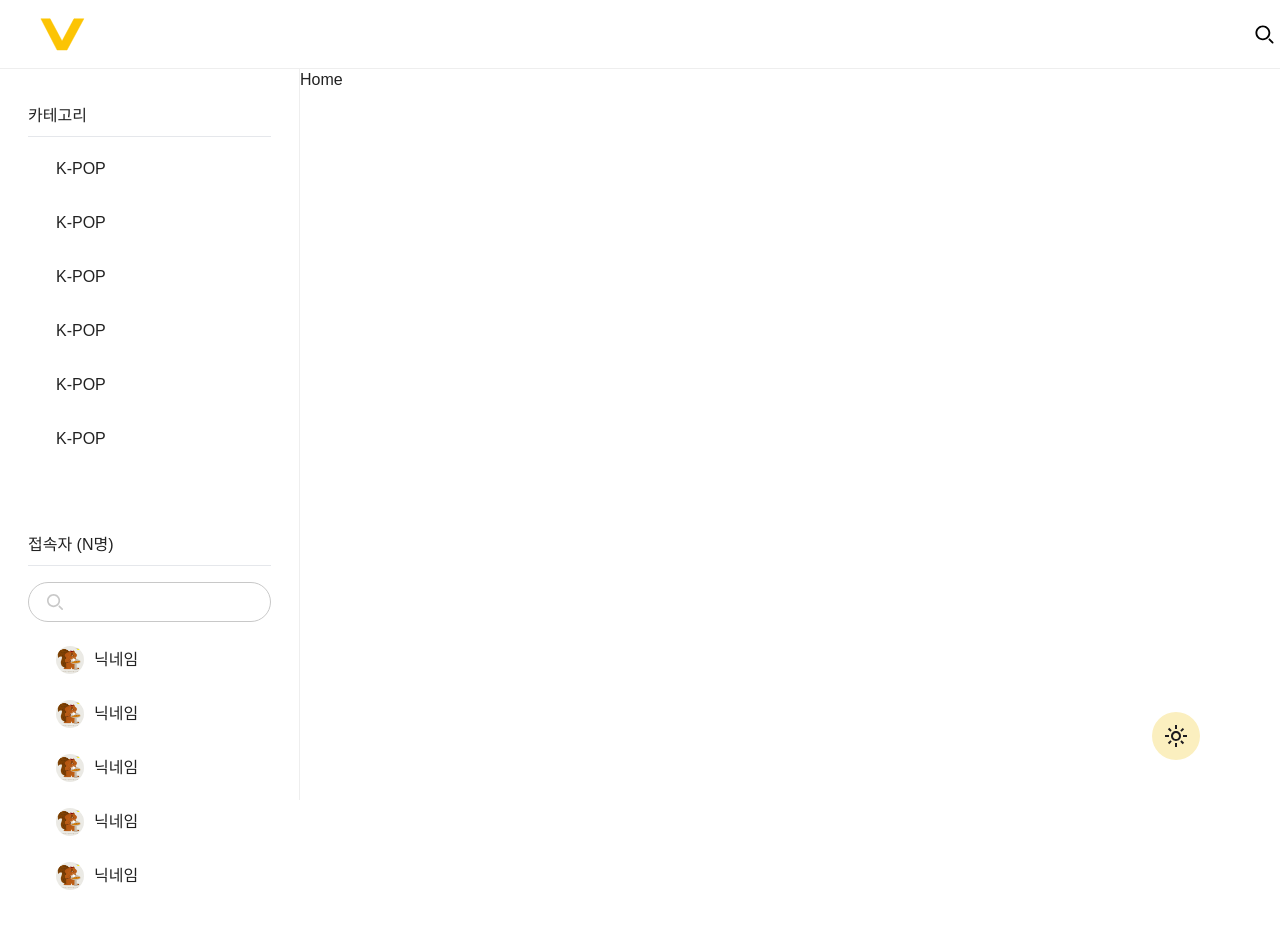
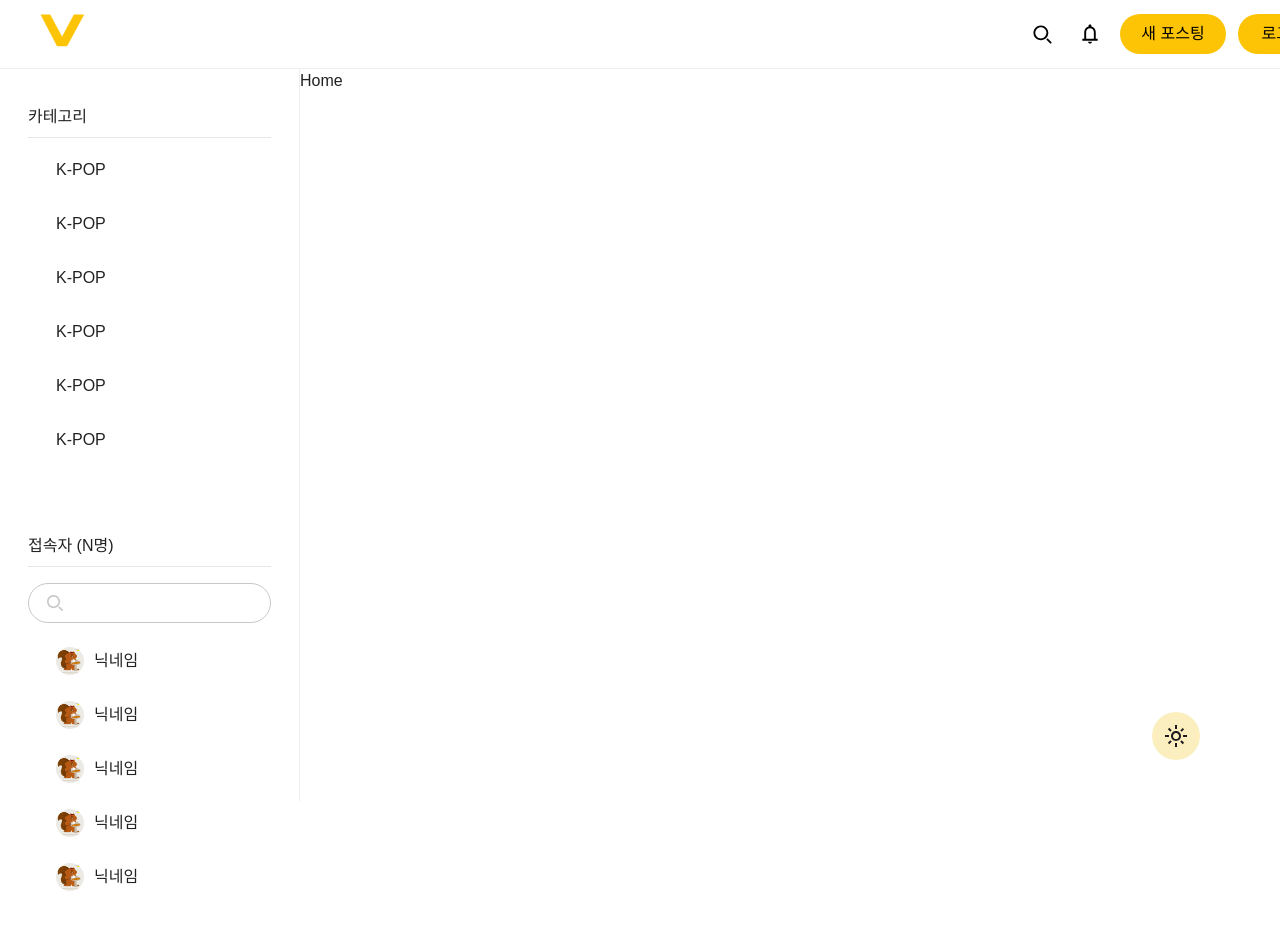
Before and after one commit to 5-rai/vive, a React (Vite) app: page / in a window 1280 px wide. Shown: the top 930 px of the page. Built offline with nearby package versions, Linux system fonts and the light colour scheme.

Commit message:
style: 헤더 퍼블리싱 보안 - 불필요한 스타일 관련 코드 제거 및 수정

```diff
--- a/src/components/Header/LogoButton.tsx
+++ b/src/components/Header/LogoButton.tsx
@@ -4,8 +4,8 @@ import { Link } from "react-router";
 export default function LogoButton() {
   return (
     <Link to="/">
-      <button className="flex-grow-0 flex-shrink-0 w-[45px] h-[45px]">
-        <Logo className="w-[45px] h-[45px] absolute left-[39.5px] top-[11.5px] object-cover" />
+      <button>
+        <Logo className="w-[45px] h-[45px]" />
       </button>
     </Link>
   );
--- /dev/null
+++ b/src/components/Header/LogoutButton.tsx
@@ -0,0 +1,11 @@
+export default function LogoutButton() {
+  return (
+    <button
+      type="button"
+      className="primary-btn rounded-full h-10 w-[106px] text-base font-medium"
+      onClick={() => console.log("로그아웃!")}
+    >
+      로그아웃
+    </button>
+  );
+}
--- a/src/components/Header/NewPostButton.tsx
+++ b/src/components/Header/NewPostButton.tsx
@@ -2,8 +2,8 @@ import { Link } from "react-router";
 
 const NewPostButton = () => (
   <Link to="/write">
-    <button className="flex justify-center items-center flex-grow-0 flex-shrink-0 w-[106px] h-10 relative gap-2.5 px-[25px] py-[5px] rounded-[50px] primary-btn  ">
-      <p className="flex-grow-0 flex-shrink-0 text-base font-medium text-center uppercase text-[#242424]">
+    <button className="flex justify-center items-center flex-grow-0 flex-shrink-0 w-[106px] h-10 gap-2.5 rounded-full primary-btn">
+      <p className="flex-grow-0 flex-shrink-0 text-base font-medium text-center">
         새 포스팅
       </p>
     </button>
--- a/src/components/Header/NotificationButton.tsx
+++ b/src/components/Header/NotificationButton.tsx
@@ -2,7 +2,7 @@ import NotificationIcon from "../../assets/NotificationIcon";
 
 export default function NotificationButton() {
   return (
-    <button className="notification-button group flex items-center justify-center p-0 relative w-[36px] h-[36px] rounded-full hover:bg-[#fbefbf] transition-all duration-300 ease-in-out">
+    <button className="flex items-center justify-center w-[36px] h-[36px] rounded-full hover:bg-secondary transition-all duration-300 ease-in-out">
       <NotificationIcon className="w-[24px] h-[24px]" />
     </button>
   );
--- a/src/components/Header/ProfileButton.tsx
+++ b/src/components/Header/ProfileButton.tsx
@@ -2,11 +2,12 @@ import Profile from "../../assets/profileImg.jpg";
 import { Link } from "react-router";
 
 export default function ProfileButton() {
+  // TODO: 프로필 이미지 없으면 디폴트가 보여지도록 수정해야함
   return (
     <Link to="/mypage">
       <button>
         <img
-          className="w-[44px] h-[44px] rounded-full shadow-[0px_0px_8px_rgba(0,0,0,0.25)]"
+          className="w-[44px] h-[44px] rounded-full profile-shadow"
           src={Profile}
           alt="프로필"
         />
--- a/src/components/Header/SearchButton.tsx
+++ b/src/components/Header/SearchButton.tsx
@@ -1,8 +1,11 @@
 import SearchIcon from "../../assets/SearchIcon";
 
-export default function SearchButton() {
+export default function SearchButton({ onClick }: { onClick: () => void }) {
   return (
-    <button className="flex items-center justify-center w-[36px] h-[36px]">
+    <button
+      className="flex items-center justify-center w-[36px] h-[36px] rounded-full hover:bg-secondary transition-all duration-300 ease-in-out"
+      onClick={onClick}
+    >
       <SearchIcon className="w-[19px] h-[19px]" />
     </button>
   );
--- a/src/layouts/Header.tsx
+++ b/src/layouts/Header.tsx
@@ -1,55 +1,62 @@
+import { useState } from "react";
 import LogoButton from "../components/Header/LogoButton";
+import SearchButton from "../components/Header/SearchButton";
+import LogInButton from "../components/Header/LogInButton";
+import NotificationButton from "../components/Header/NotificationButton";
+import NewPostButton from "../components/Header/NewPostButton";
 import ProfileButton from "../components/Header/ProfileButton";
-import NotificationButton from "../components/Header/NotificationButton";
-import SearchButton from "../components/Header/SearchButton";
-import NewPostButton from "../components/Header/NewPostButton";
-import LogInButton from "../components/Header/LogInButton";
+import SearchIcon from "../assets/SearchIcon";
+import LogoutButton from "../components/Header/LogoutButton";
 
 export default function Header() {
-  const isLoggedIn = false;
-  const isClicked = true;
+  const isLoggedIn = !false;
+  const [isClicked, setIsClicked] = useState(false);
+
+  const handleSearchButtonClick = () => {
+    setIsClicked(true);
+  };
 
   return (
-    <header className="sticky top-0 h-[68px]">
-      <div className="border-b border-[#eee] w-full absolute left-0 right-0 bg-transparent">
-        <div className="flex justify-between items-center w-[1440px] h-[68px] relative px-10 mx-auto">
+    <header className="sticky top-0 border-b-[1px] border-[#eee] min-w-[1440px] w-screen h-fit z-50 bg-white">
+      <div className="flex justify-between items-center w-[1440px] h-[68px] px-10 mx-auto">
         <LogoButton />
-
         {isLoggedIn ? (
           isClicked ? (
             // 로그인 + 검색 버튼 클릭 시
-              <div className="flex justify-start items-center flex-grow-0 flex-shrink-0 relative gap-3">
-                {/* 검색 입력 영역 */}
-                <div className="flex justify-center items-center flex-grow-0 flex-shrink-0 w-[514px] h-[43px] relative gap-2.5 px-[25px] py-[5px] rounded-3xl border border-black">
+            <div className="flex justify-start items-center flex-grow-0 flex-shrink-0 gap-3">
+              <div className="flex justify-center items-center flex-grow-0 flex-shrink-0 w-[514px] h-[43px] gap-2.5 px-[25px] py-[5px] rounded-full border border-black">
                 <input
                   type="text"
                   placeholder="검색어를 입력하세요"
                   className="flex-grow w-full h-full outline-none pr-3"
                 />
-                  <SearchButton />
+                <button className="flex items-center justify-center w-[36px] h-[36px]">
+                  <SearchIcon className="w-[19px] h-[19px]" />
+                </button>
               </div>
               <NotificationButton />
               <NewPostButton />
+              <LogoutButton />
               <ProfileButton />
             </div>
           ) : (
             // 로그인 + 검색창 안 클릭 시
             <div className="flex justify-start items-center flex-grow-0 flex-shrink-0 relative gap-3">
-                <SearchButton />
+              <SearchButton onClick={handleSearchButtonClick} />
               <NotificationButton />
               <NewPostButton />
+              <LogoutButton />
               <ProfileButton />
             </div>
           )
         ) : (
           // 비로그인 시
           <div className="flex justify-start items-center flex-grow-0 flex-shrink-0 relative gap-3">
-              <SearchButton />
+            <SearchButton onClick={handleSearchButtonClick} />
             <LogInButton />
           </div>
         )}
       </div>
-      </div>
     </header>
   );
 }
```
Lines whose indentation alone changed are shown as unchanged.
